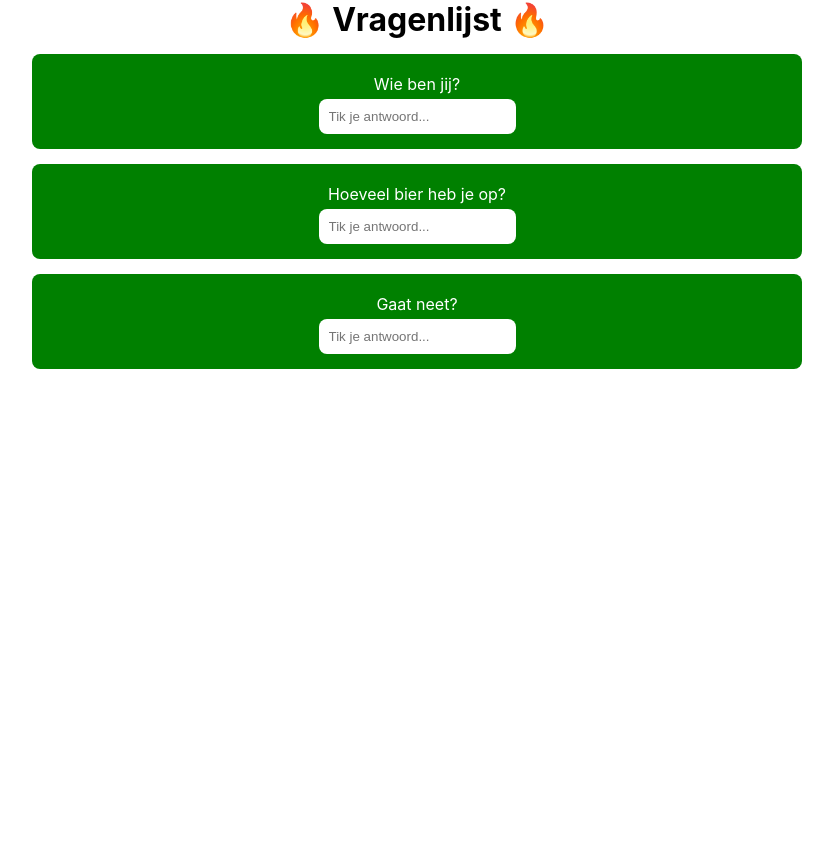
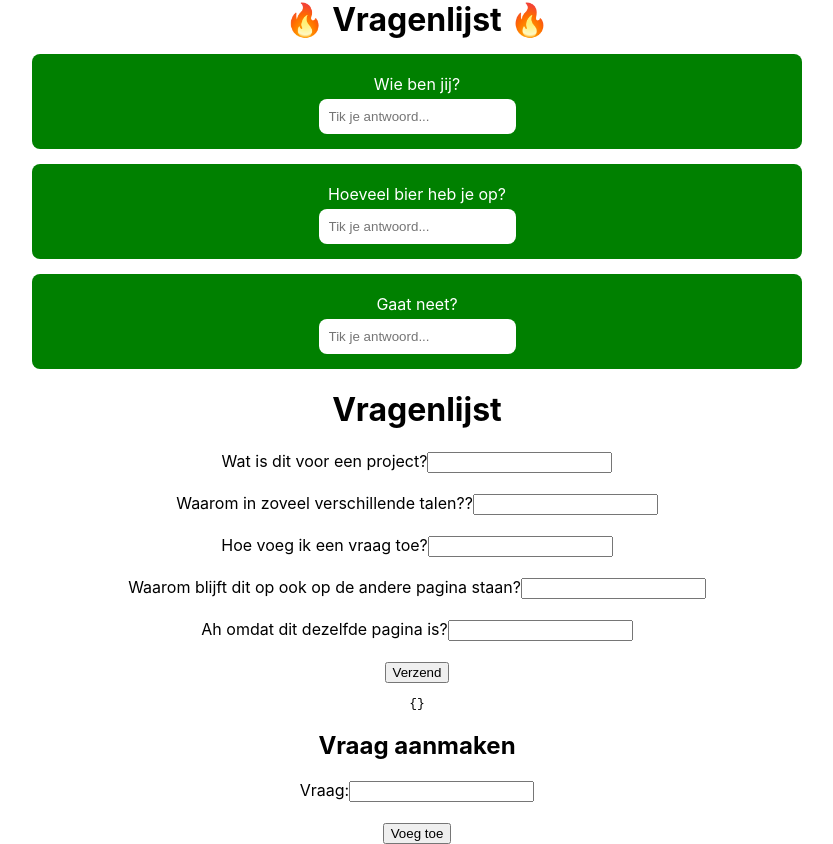
Before and after one commit to Ffyud/rodo-gui, a React (Create React App) app: page /#/vragenlijst in a window 1280 px wide. Shown: the whole page, without its empty margins (223-1056 px from the left). Before the commit the page ends 800 px from the top, so only its background shows below. Built offline with nearby package versions, Linux system fonts and the light colour scheme.

Commit message:
ff spelen

```diff
--- a/src/App.js
+++ b/src/App.js
@@ -2,6 +2,8 @@ import "./App.css";
 import { Routes, Route } from "react-router-dom";
 import Main from "./Main";
 import Vragenlijst from "./Vragenlijst";
+import React from "react";
+import Questionnaire from "./Vragenlijst_aanmaken";
 
 function App() {
     return (
@@ -12,6 +14,7 @@ function App() {
                     <Route path="vragenlijst" element={<Vragenlijst />} />
                 </Route>
             </Routes>
+            <Questionnaire />
         </div>
     );
 }
--- /dev/null
+++ b/src/Vragenlijst_aanmaken.js
@@ -0,0 +1,55 @@
+import React, { useState } from "react";
+
+const Questionnaire = () => {
+  const [answers, setAnswers] = useState({});
+  const [questions, setQuestions] = useState([
+    { id: 1, text: "Wat is dit voor een project?" },
+    { id: 2, text: "Waarom in zoveel verschillende talen??" },
+    { id: 3, text: "Hoe voeg ik een vraag toe?" },
+    { id: 4, text: "Waarom blijft dit op ook op de andere pagina staan?" },
+    { id: 5, text: "Ah omdat dit dezelfde pagina is?" },
+  ]);
+
+  const handleChange = (e) => {
+    setAnswers({ ...answers, [e.target.name]: e.target.value });
+  };
+
+  const handleAddQuestion = (e) => {
+    e.preventDefault();
+    setQuestions([...questions, { id: questions.length + 1, text: e.target.question.value }]);
+    e.target.question.value = "";
+  };
+
+  return (
+    <div>
+      <form>
+        <h1>Vragenlijst</h1>
+        {questions.map((question) => (
+          <div key={question.id}>
+            <label htmlFor={`question-${question.id}`}>{question.text}</label>
+            <input
+              type="text"
+              id={`question-${question.id}`}
+              name={`question-${question.id}`}
+              onChange={handleChange}
+            />
+            <br />
+            <br />
+          </div>
+        ))}
+        <button type="submit">Verzend</button>
+      </form>
+      <pre>{JSON.stringify(answers, null, 2)}</pre>
+      <h2>Vraag aanmaken</h2>
+      <form onSubmit={handleAddQuestion}>
+        <label htmlFor="question">Vraag:</label>
+        <input type="text" id="question" name="question" />
+        <br />
+        <br />
+        <button type="submit">Voeg toe</button>
+      </form>
+    </div>
+  );
+};
+
+export default Questionnaire;
```
